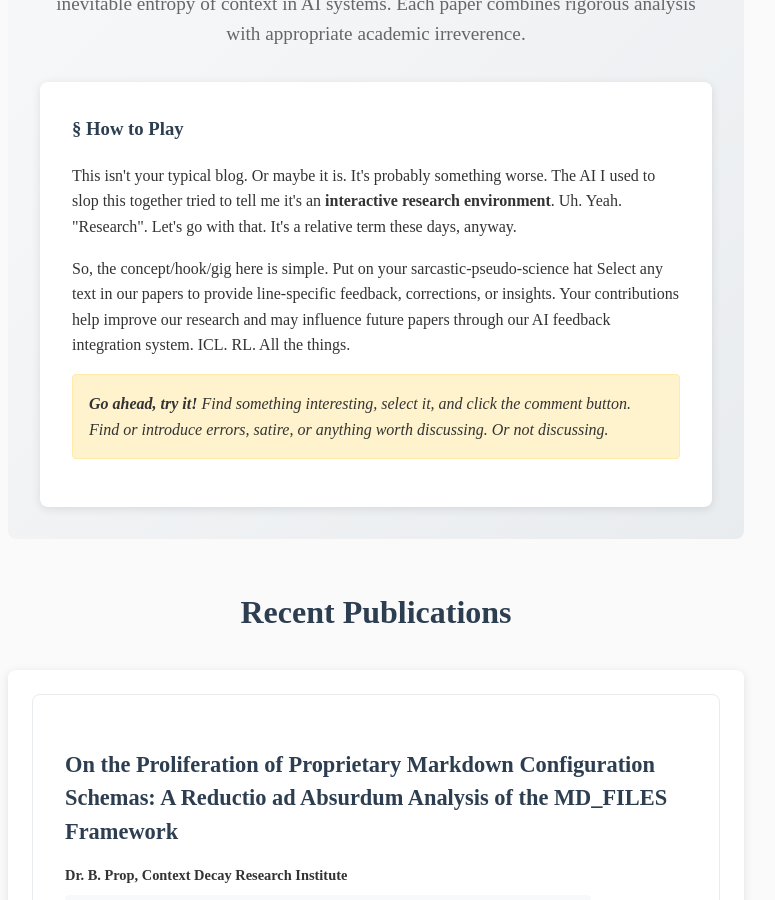
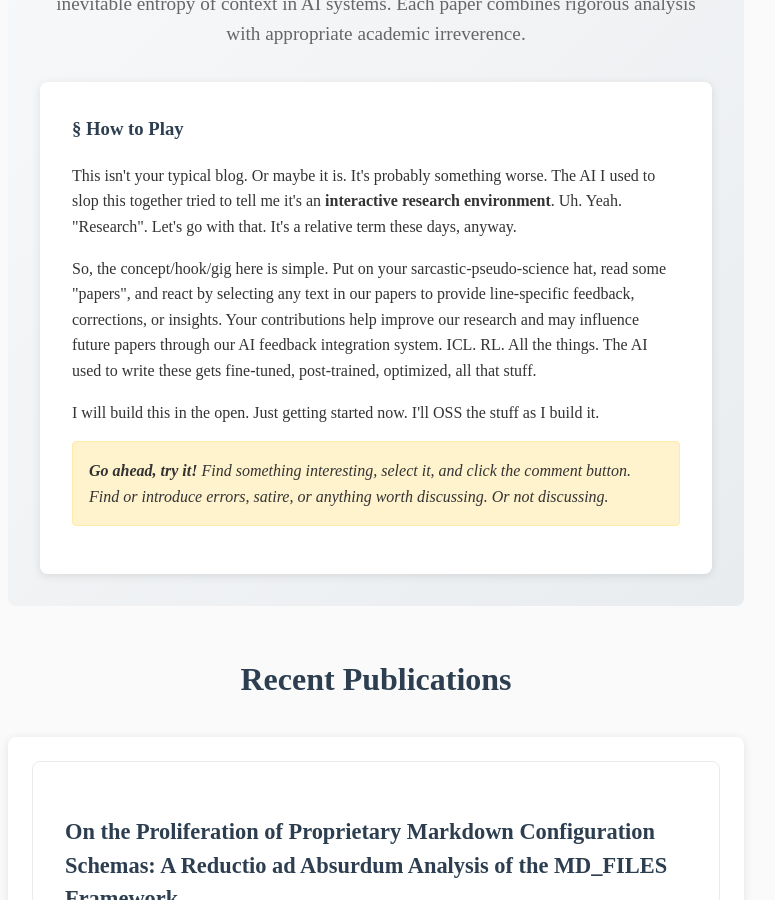
Before and after one commit to context-rot/blogistan, a Jekyll site: the page built from index.markdown, in a window 1280 px wide and 900 px high, scrolled down 511 px. Shown: the whole window, without its empty margins (264-1039 px from the left). Built offline with Jekyll 4.4.1, drawn with Linux system fonts in a browser that asks for light colours; comment, search, counter and statistics services are not loaded.

Commit message:
Add remaining security workflows and update homepage content
- Complete security workflow implementations
- Enhanced rate limiting and spam protection
- Updated homepage with clearer project description
- Security documentation and setup scripts
- Pre-commit hooks for comprehensive security checks

```diff
--- a/index.markdown
+++ b/index.markdown
@@ -17,10 +17,14 @@ layout: default
 
       </p>
       <p>
-      So, the concept/hook/gig here is simple. Put on your sarcastic-pseudo-science hat
-      Select any text in our papers to provide line-specific feedback, corrections, or insights.
+      So, the concept/hook/gig here is simple. Put on your sarcastic-pseudo-science hat, read some "papers", and react by
+      selecting any text in our papers to provide line-specific feedback, corrections, or insights.
       Your contributions help improve our research and may influence future papers through our
-      AI feedback integration system. ICL. RL. All the things.
+      AI feedback integration system. ICL. RL. All the things. The AI used to write these gets fine-tuned, post-trained, optimized, all that stuff.
+
+    </p>
+    <p>
+I will build this in the open. Just getting started now. I'll OSS the stuff as I build it.
     </p>
     <p class="cta">
       <strong>Go ahead, try it!</strong> Find something interesting, select it, and click the comment button.
```
